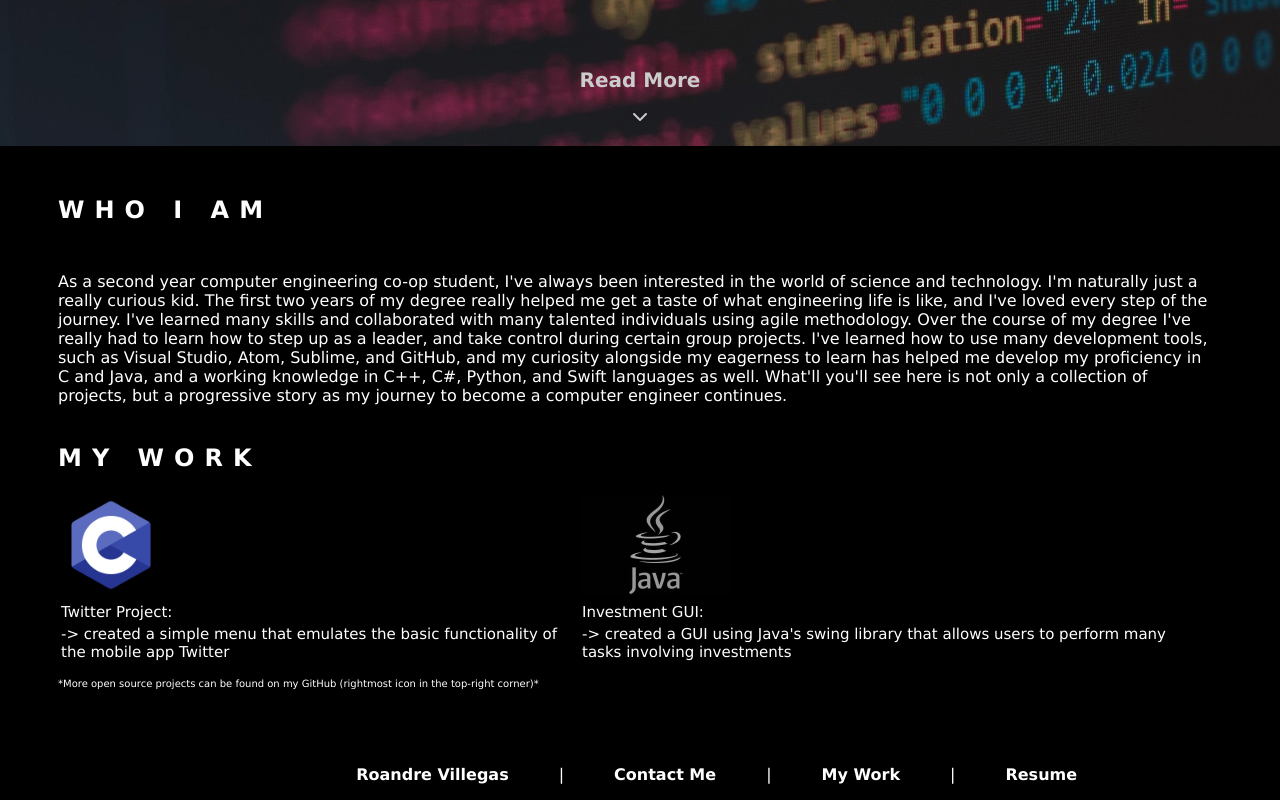
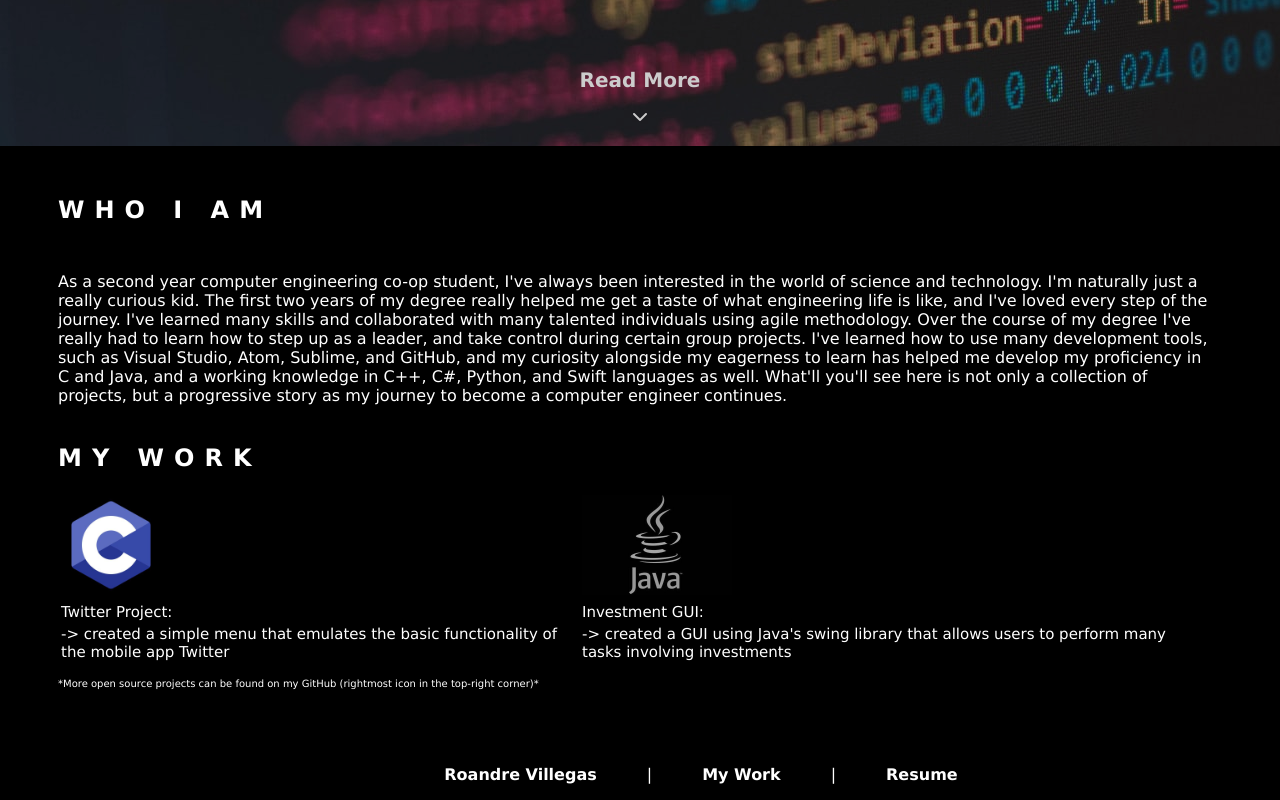
Before and after one commit to RoandreVillegas/RoandreVillegas.github.io, a plain HTML site: page index.htm in a window 1280 px wide. Shown: the part 674-1474 px from the top of the page. Drawn offline with Linux system fonts and the light colour scheme.

Commit message:
Fixed bottom bar links

```diff
--- a/format.css
+++ b/format.css
@@ -1,4 +1,3 @@
-/**/
 html{
     scroll-behavior: smooth;
 }
@@ -124,8 +123,7 @@ html{
     justify-content: start;
     font-family: Verdana, sans-serif;
     position: absolute;
-    transform: translate(30%, 900px);
-
+    transform: translate(53%, 900px);
 }
 .bottom-bar ul li a{
     margin: 50px;
--- a/index.htm
+++ b/index.htm
@@ -12,7 +12,6 @@
             <nav class = "menubar">
                 <ul>
                     <li><a href = "https://roandrevillegas.github.io/">Roandre Villegas</a></li>
-                    <!--<li><a href = "https://roandrevillegas.github.io">Contact Me</a></li>-->
                     <li>
                         <div class = "dropdown">
                             <button onclick="toggle()" class = "dropbtn">Contact Me</button>
@@ -86,11 +85,9 @@
                     <ul>
                         <li><a href = "https://roandrevillegas.github.io/">Roandre Villegas</a></li>
                         <li>|</li>
-                        <li><a href = "https://roandrevillegas.github.io">Contact Me</a></li>
+                        <li><a href = "https://github.com/RoandreVillegas" target = "blank" rel = "noopener noreferrer">My Work</a></li>
                         <li>|</li>
-                        <li><a href = "https://roandrevillegas.github.io/">My Work</a></li>
-                        <li>|</li>
-                        <li><a href = "https://roandrevillegas.github.io/">Resume</a></li>
+                        <li><a href = "RoandreVillegas_Resume.pdf" target = "blank" rel = "noopener noreferrer">Resume</a></li>
                     </ul>
                 </nav>
             </div>
```
